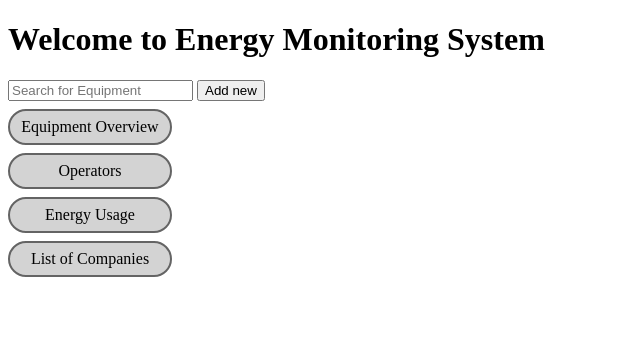
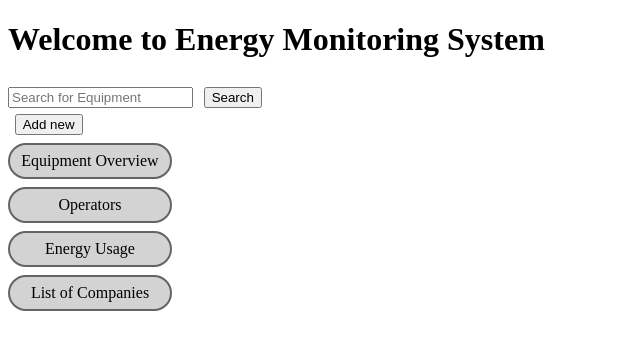
Before and after one commit to siliconvolley/dbms-mini-project, a Flask app: page / in a window 1280 px wide. Shown: the top 350 px of the page, without its empty margins (0-640 px from the left). Run offline with Flask 2, Linux system fonts and the light colour scheme; some libraries are stand-ins or nearby versions.

Commit message:
Added searching feature for an equipment

```diff
--- a/main.py
+++ b/main.py
@@ -18,6 +18,16 @@ mysql = MySQL(app)
 @app.route('/')
 def form():
     return render_template('index.html')
+
+@app.route('/search_equipment', methods=['GET'])
+def search_equipment():
+    equipment_name = request.args.get('equipment_name')
+    cursor = mysql.connection.cursor()
+    cursor.execute('SELECT EQUIPMENTS.*, CompanyName FROM EQUIPMENTS, COMPANY WHERE EquipmentName = %s AND EQUIPMENTS.CompanyID=COMPANY.CompanyID', (equipment_name,))
+    equipment = cursor.fetchone()
+    print(equipment)
+    cursor.close()
+    return render_template('search_results.html', equipment=equipment)
 
 # Add New page rendering
 @app.route('/add_new')
--- a/static/css/style.css
+++ b/static/css/style.css
@@ -27,3 +27,8 @@
     place-content: center;
     margin: 0.5em 0 0.5em 0;
 }
+
+.add-new {
+    margin: 0.5em 0.5em 0 0.5em;
+    cursor: pointer;
+}
--- a/templates/index.html
+++ b/templates/index.html
@@ -9,10 +9,13 @@
 </head>
 <body>
     <h1>Welcome to Energy Monitoring System</h1>
-    <div class="search-bar">
-        <input type="text" name="Search" placeholder="Search for Equipment">
-        <button class="add-new" onclick="window.location.href='/add_new'">Add new</button>
-    </div>
+    <form method="GET" action="/search_equipment">
+        <div class="search-bar">
+            <input type="text" name="equipment_name" placeholder="Search for Equipment">
+            <button type="submit" class="add-new">Search</button>
+        </div>
+    </form>
+    <button class="add-new" onclick="window.location.href='/add_new'">Add new</button>
     <div class="dashboard">
         <div onclick="window.location.href='/equipment_overview'">Equipment Overview</div>
         <div>Operators</div>
```
Also changed, not shown: templates/search_results.html (added, +26 -0 lines).
